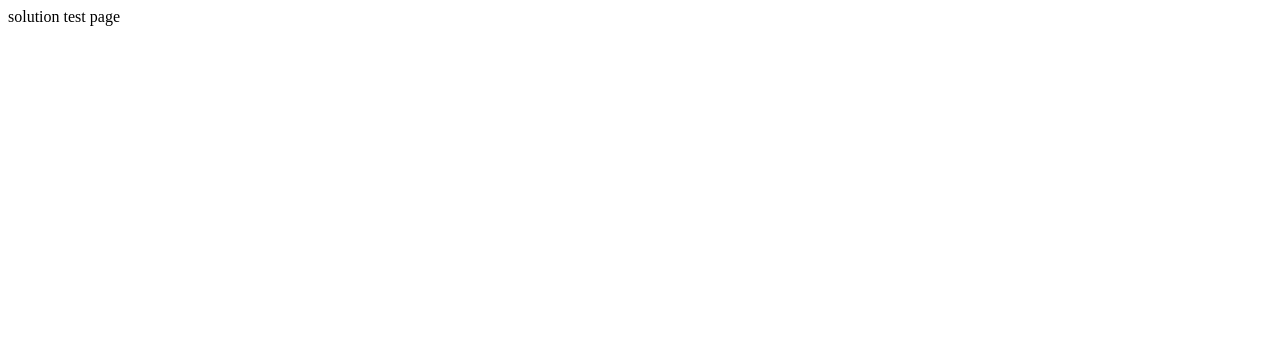
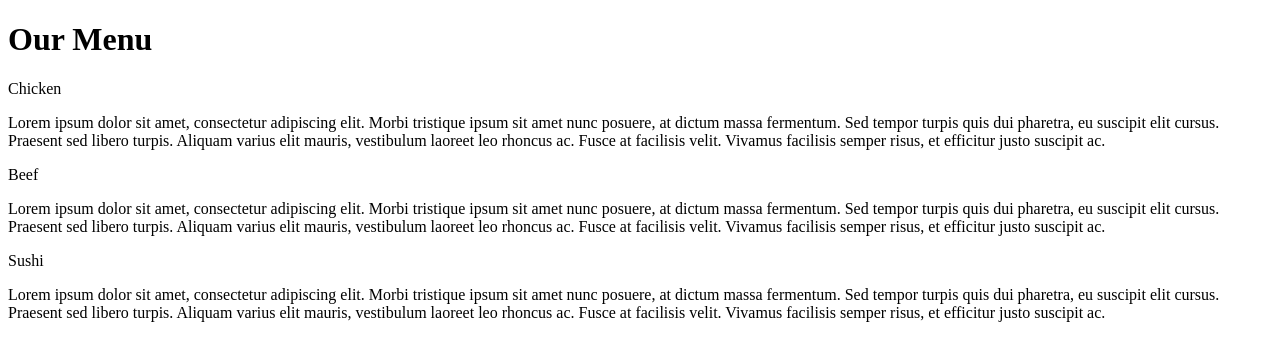
Before and after one commit to mkjha482/Module2-solution, a plain HTML site: page solution/index.html in a window 1280 px wide. Drawn offline with Linux system fonts and the light colour scheme.

Commit message:
Checking HTML code

```diff
--- a/solution/index.html
+++ b/solution/index.html
@@ -1,9 +1,46 @@
 <!DOCTYPE html>
 <html>
 <head>
-	<title>Solution test</title>
+	<meta charset="utf-8">
+
+	<meta name="viewport" content="width=device-width, initial-scale=1">
+
+	<link rel="stylesheet" type="text/css" href="CSS/styles.css">
+	<title>Module 2 Solution</title>
 </head>
 <body>
-solution test page
+	<h1>Our Menu</h1>
+	<div class="row">
+	<div class="container col-lg-4 col-md-6 col-sm-12">
+		<section>
+		<div id="chicken">
+			Chicken
+		</div>
+		<p>
+			Lorem ipsum dolor sit amet, consectetur adipiscing elit. Morbi tristique ipsum sit amet nunc posuere, at dictum massa fermentum. Sed tempor turpis quis dui pharetra, eu suscipit elit cursus. Praesent sed libero turpis. Aliquam varius elit mauris, vestibulum laoreet leo rhoncus ac. Fusce at facilisis velit. Vivamus facilisis semper risus, et efficitur justo suscipit ac.
+		</p>
+		</section>
+	</div>
+	<div class="container col-lg-4 col-md-6 col-sm-12">
+		<section>
+		<div id="beef">
+			Beef
+		</div>
+		<p>
+			Lorem ipsum dolor sit amet, consectetur adipiscing elit. Morbi tristique ipsum sit amet nunc posuere, at dictum massa fermentum. Sed tempor turpis quis dui pharetra, eu suscipit elit cursus. Praesent sed libero turpis. Aliquam varius elit mauris, vestibulum laoreet leo rhoncus ac. Fusce at facilisis velit. Vivamus facilisis semper risus, et efficitur justo suscipit ac.
+		</p>
+		</section>
+	</div>
+	<div class="container col-lg-4 col-md-12 col-sm-12">
+		<section>
+		<div id="sushi">
+			Sushi
+		</div>
+		<p>
+			Lorem ipsum dolor sit amet, consectetur adipiscing elit. Morbi tristique ipsum sit amet nunc posuere, at dictum massa fermentum. Sed tempor turpis quis dui pharetra, eu suscipit elit cursus. Praesent sed libero turpis. Aliquam varius elit mauris, vestibulum laoreet leo rhoncus ac. Fusce at facilisis velit. Vivamus facilisis semper risus, et efficitur justo suscipit ac.
+		</p>
+		</section>
+	</div>
+	</div>
 </body>
 </html>
```
Also changed, not shown: solution/CSS/styles.css (added).
